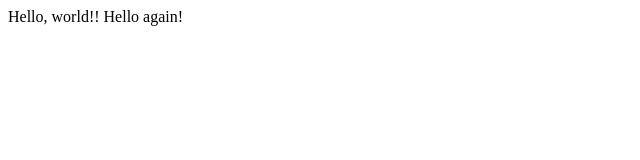
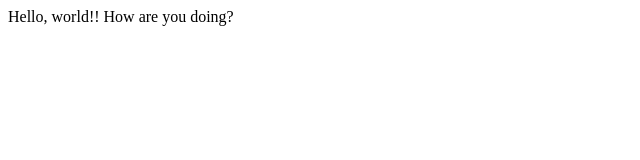
Before and after one commit to zabatistas/Lecture0, a plain HTML site: page hello.html in a window 1280 px wide. Shown: the full height of the page, 0-640 px from the left. Drawn offline with Linux system fonts and the light colour scheme.

Commit message:
Asked a question

```diff
--- a/hello.html
+++ b/hello.html
@@ -5,6 +5,7 @@
     <title>My webpage!</title>
   </head>
   <body>
-      Hello, world!! Hello again!
+      Hello, world!! How are you doing?
+
   </body>
 </html>
```
